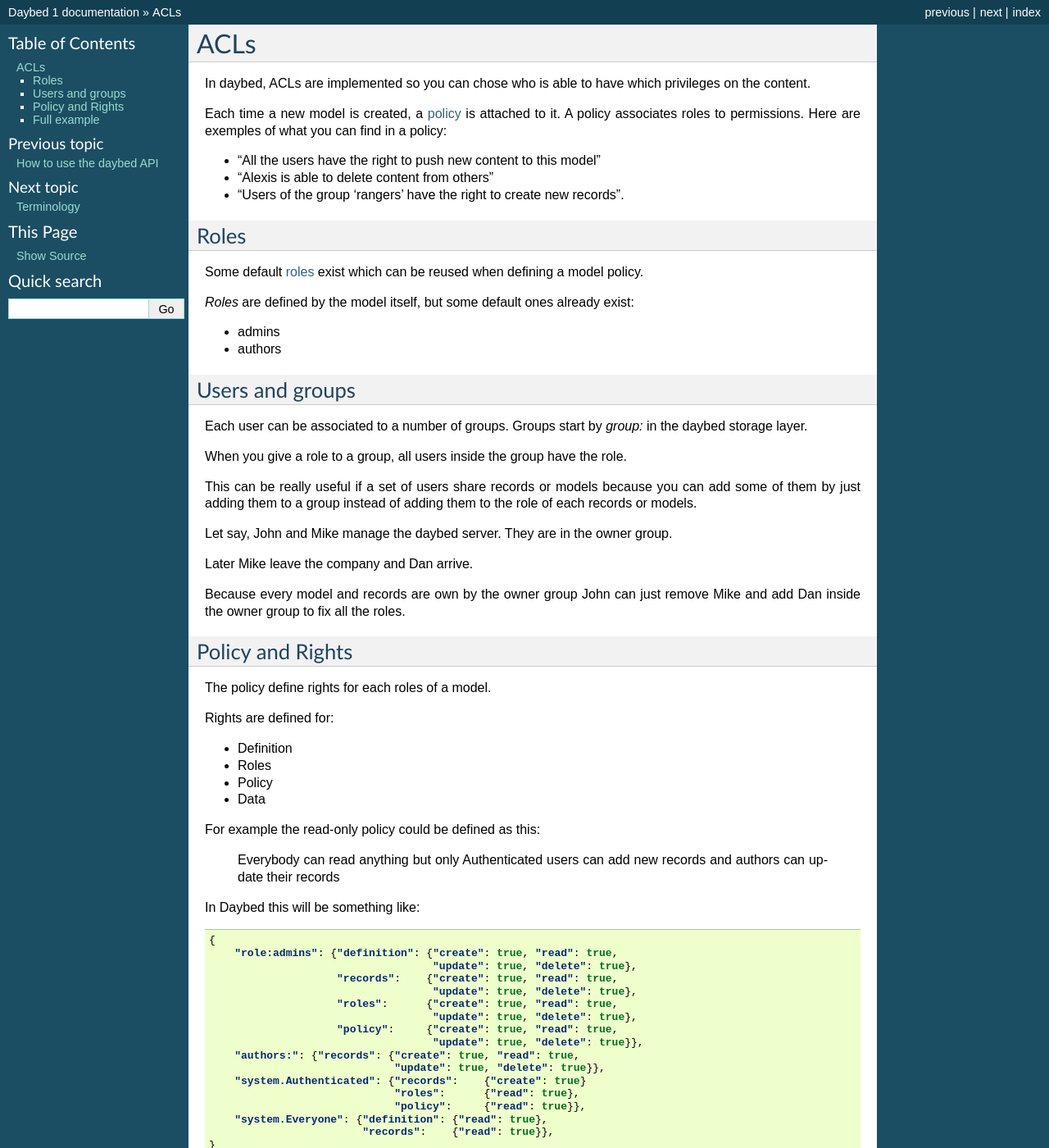
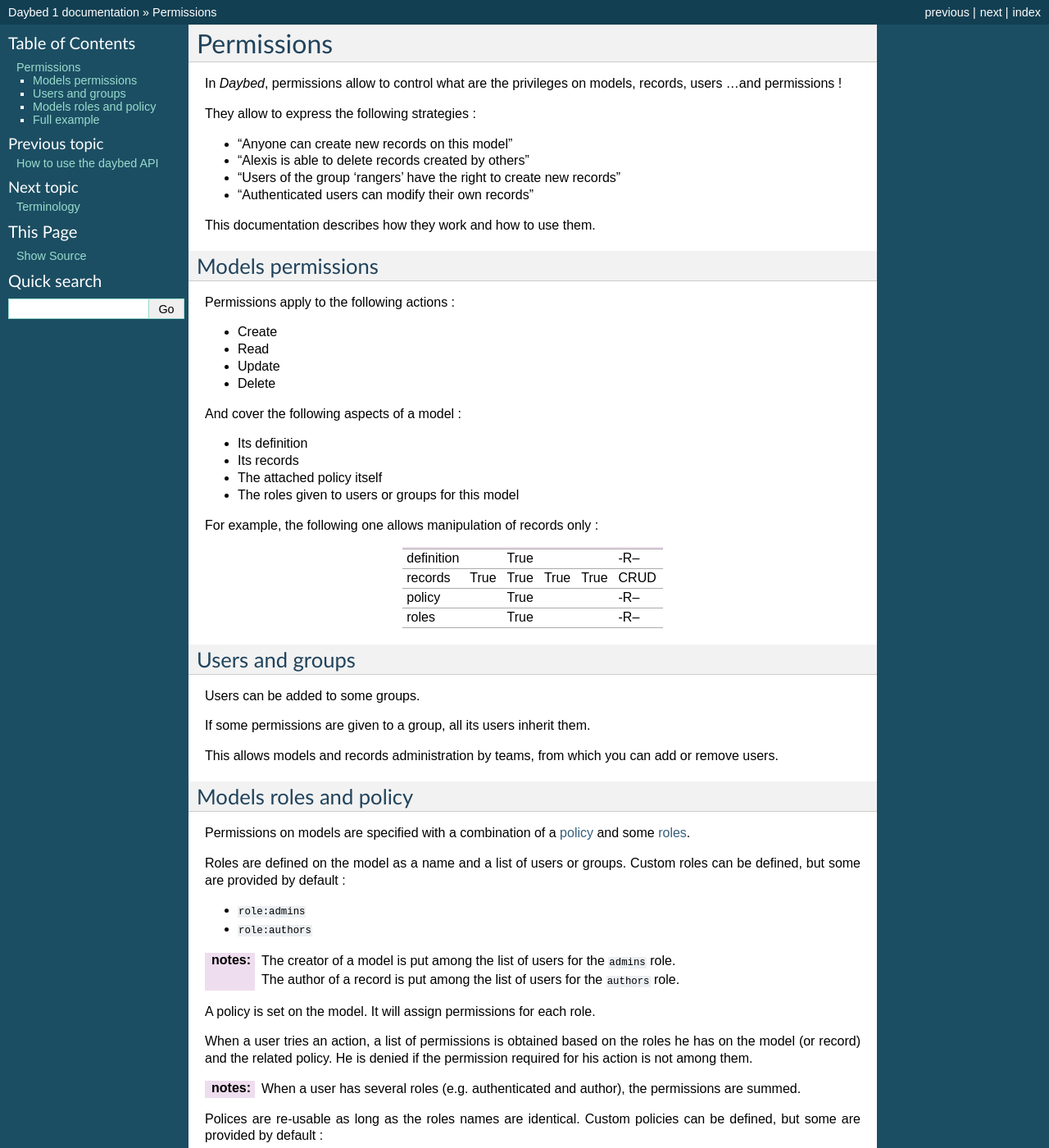
Before and after one commit to spiral-project/daybed, a Sphinx documentation site: the page built from docs/source/permissions.rst, in a window 1280 px wide and 1400 px high. Shown: the whole window at 82% size. Built offline with Sphinx 7.4.7, drawn with Linux system fonts in a browser that asks for light colours; some of the changed text lies outside the part shown.

Commit message:
Reformulate and use consistent vocabulary

```diff
--- a/docs/source/permissions.rst
+++ b/docs/source/permissions.rst
@@ -1,92 +1,128 @@
-ACLs
-####
+Permissions
+###########
 
-In daybed, ACLs are implemented so you can chose who is able to have which
-privileges on the content.
+In *Daybed*, permissions allow to control what are the privileges on
+models, records, users ...and permissions !
 
-Each time a new model is created, a :term:`policy` is attached to it. A policy
-associates roles to permissions. Here are exemples of what you can find in
-a policy:
+They allow to express the following strategies :
 
-- "All the users have the right to push new content to this model"
-- "Alexis is able to delete content from others"
-- "Users of the group 'rangers' have the right to create new records".
+- "Anyone can create new records on this model"
+- "Alexis is able to delete records created by others"
+- "Users of the group 'rangers' have the right to create new records"
+- "Authenticated users can modify their own records"
 
+This documentation describes how they work and how to use them.
 
-Roles
-=====
+Models permissions
+==================
 
-Some default :term:`roles` exist which can be reused when defining a model
-policy.
+Permissions apply to the following actions :
 
-*Roles* are defined by the model itself, but some default ones already exist:
+* Create
+* Read
+* Update
+* Delete
 
-- admins
-- authors
+And cover the following aspects of a model :
+
+* Its definition
+* Its records
+* The attached policy itself
+* The roles given to users or groups for this model
+
+For example, the following one allows manipulation
+of records only :
+
+==========  ======  ====  ======  ======  ============
+            Create  Read  Update  Delete  *(Shortcut)*
+==========  ======  ====  ======  ======  ============
+definition          True                  -R--
+records     True    True  True    True    CRUD
+policy              True                  -R--
+roles               True                  -R--
+==========  ======  ====  ======  ======  ============
 
 
 Users and groups
 ================
 
-Each user can be associated to a number of groups. Groups start by `group:` in
-the daybed storage layer.
+Users can be added to some groups.
 
-When you give a role to a group, all users inside the group have the role.
+If some permissions are given to a group, all its users inherit them.
 
-This can be really useful if a set of users share records or models
-because you can add some of them by just adding them to a group
-instead of adding them to the role of each records or models.
-
-Let say, John and Mike manage the daybed server. They are in the owner
-group.
-
-Later Mike leave the company and Dan arrive.
-
-Because every model and records are own by the owner group John can
-just remove Mike and add Dan inside the owner group to fix all the roles.
+This allows models and records administration by teams, from which you can add or
+remove users.
 
 
-Policy and Rights
-=================
+Models roles and policy
+=======================
 
-The policy define rights for each roles of a model.
+Permissions on models are specified with a combination
+of a :term:`policy` and some :term:`roles`.
 
-Rights are defined for:
+Roles are defined on the model as a name and a list of users or groups.
+Custom roles can be defined, but some are provided by default :
 
-- Definition
-- Roles
-- Policy
-- Data
+* ``role:admins``
+* ``role:authors``
 
-For example the read-only policy could be defined as this:
+:notes:
 
-    Everybody can read anything but only Authenticated users can add
-    new records and authors can update their records
+    The creator of a model is put among the list of users for the ``admins`` role.
 
-In Daybed this will be something like:
+    The author of a record is put among the list of users for the ``authors`` role.
 
-.. code-block:: json
 
-    {
-        "role:admins": {"definition": {"create": true, "read": true,
-                                       "update": true, "delete": true},
-                        "records":    {"create": true, "read": true,
-                                       "update": true, "delete": true},
-                        "roles":      {"create": true, "read": true,
-                                       "update": true, "delete": true},
-                        "policy":     {"create": true, "read": true,
-                                       "update": true, "delete": true}},
-        "authors:": {"records": {"create": true, "read": true,
-                                 "update": true, "delete": true}},
-        "system.Authenticated": {"records":    {"create": true}
-                                 "roles":      {"read": true},
-                                 "policy":     {"read": true}},
-        "system.Everyone": {"definition": {"read": true},
-                            "records":    {"read": true}},
-    }
+A policy is set on the model. It will assign permissions for each role.
 
-When a user try an action, a list of principals is generated based on
-the policy and the role the user has inside it.
+When a user tries an action, a list of permissions is obtained based on the roles he
+has on the model (or record) and the related policy.
+He is denied if the permission required for his action is not among them.
+
+:notes:
+
+    When a user has several roles (e.g. authenticated and author), the permissions
+    are summed.
+
+
+Polices are re-usable as long as the roles names are identical.
+Custom policies can be defined, but some are provided by default :
+
+* ``anonymous``
+* ``read-only``
+* ``admin-only``
+
+
+==========  ==========  ===========  ============  ============  ====================  ===============
+                        role:admins  group:admins  role:authors  system.Authenticated  system.Everyone
+==========  ==========  ===========  ============  ============  ====================  ===============
+anonymous   definition                                                                 CRUD
+            records                                                                    CRUD
+            policy                                                                     CRUD
+            roles                                                                      CRUD
+----------  ----------  -----------  ------------  ------------  --------------------  ---------------
+read-only   definition  CRUD                                                           -R--
+            records     CRUD                       --UD          C---                  -R--
+            policy      CRUD                                     -R--
+            roles       CRUD                                     -R--
+----------  ----------  -----------  ------------  ------------  --------------------  ---------------
+admin-only  definition  CRUD         CRUD                                              -R--
+            records     CRUD         CRUD          CRUD
+            policy      CRUD         CRUD
+            roles       CRUD         CRUD
+==========  ==========  ===========  ============  ============  ====================  ===============
+
+The ``read-only`` can be explicited like this :
+
+    Everybody can read anything but only authenticated users can create
+    new records and only authors can update their records.
+
+
+:notes:
+
+    If not specified, the policy defined in the ``daybed.default_policy`` setting is attached
+    to the model (``read-only`` by default).
+
 
 Full example
 ============
@@ -110,24 +146,24 @@
         "type": "definition",
         "_id": "todo",
         "definition": {
-          "title": "todo",
-          "description": "A list of my stuff to do",
-          "fields": [
-              {
-                  "name": "item",
-                  "type": "string",
-                  "label": "The item"
-              },
-              {
-                  "name": "status",
-                  "type": "enum",
-                  "choices": [
-                      "done",
-                      "todo"
-                  ],
-                  "label": "is it done or not"
-              }
-           ]
+            "title": "todo",
+            "description": "A list of my stuff to do",
+            "fields": [
+                {
+                    "name": "item",
+                    "type": "string",
+                    "label": "The item"
+                },
+                {
+                    "name": "status",
+                    "type": "enum",
+                    "choices": [
+                        "done",
+                        "todo"
+                    ],
+                    "label": "is it done or not"
+                }
+            ]
         },
         "roles": {
             "admins": ["group:admins", "Mike"]
@@ -135,48 +171,42 @@
         "policy": "read-only"
     }
 
-If `john` tries to modify this record, he will have the following principals::
+If `john` tries to modify this record, *Daybed* will internally consider him with the following roles ::
 
-    ["system.Authenticated", "system.Everyone", "authors:"]
+    ["system.Authenticated", "system.Everyone", "role:authors"]
 
-And the right set for all this principals will be accredited to him:
+And the permissions set, obtained as the union of these from the policy ``read-only`` are :
 
-.. code-block:: json
+==========  ========
+            Obtained
+==========  ========
+definition  -R--
+records     CRUD
+policy      -R--
+roles       -R--
+==========  ========
 
-    {
-      "definition": {"read": true},
-      "records":    {"create": true, "read": true,
-                     "update": true, "delete": true},
-      "roles":      {"read": true},
-      "policy":     {"read": true}
-    }
+Since he has update (U) for ``records``, John will be able to modify its record.
 
-So John will be able to modify its record.
-
-If Dan want to modify the same records he will get::
+Now, if Dan wants to modify the same records he will be considered as ::
 
     ["system.Authenticated", "system.Everyone"]
 
-.. code-block:: json
+And just obtain those permissions :
 
-    {
-      "definition": {"read": true},
-      "records":    {"create": true, "read": true},
-      "roles":      {"read": true},
-      "policy":     {"read": true}
-    }
+==========  ========
+            Obtained
+==========  ========
+definition  -R--
+records     CR--
+policy      -R--
+roles       -R--
+==========  ========
 
-He will not have the right to modify it.
+Hence, he will not have the permission to modify it.
 
-Alexis is in the `admins` group, if he tries to modify the record, he
-will get the `role:admins` and get full access::
+Alexis is in the `admins` group, which is given `admins` role on
+this model. If he tries to modify the record, he will obtain full permissions.
 
-    ["system.Authenticated", "system.Everyone", "role:admins"]
-
-Alexis will be able to modify it.
-
-If Mike tries to modify it, because he has the `role:admins` he will get full access::
-
-    ["system.Authenticated", "system.Everyone", "role:admins"]
-
-Mike will be able to modify it.
+If Mike tries to modify it, because is listed in the `admins` role on
+this model, will get full permissions too.
```
